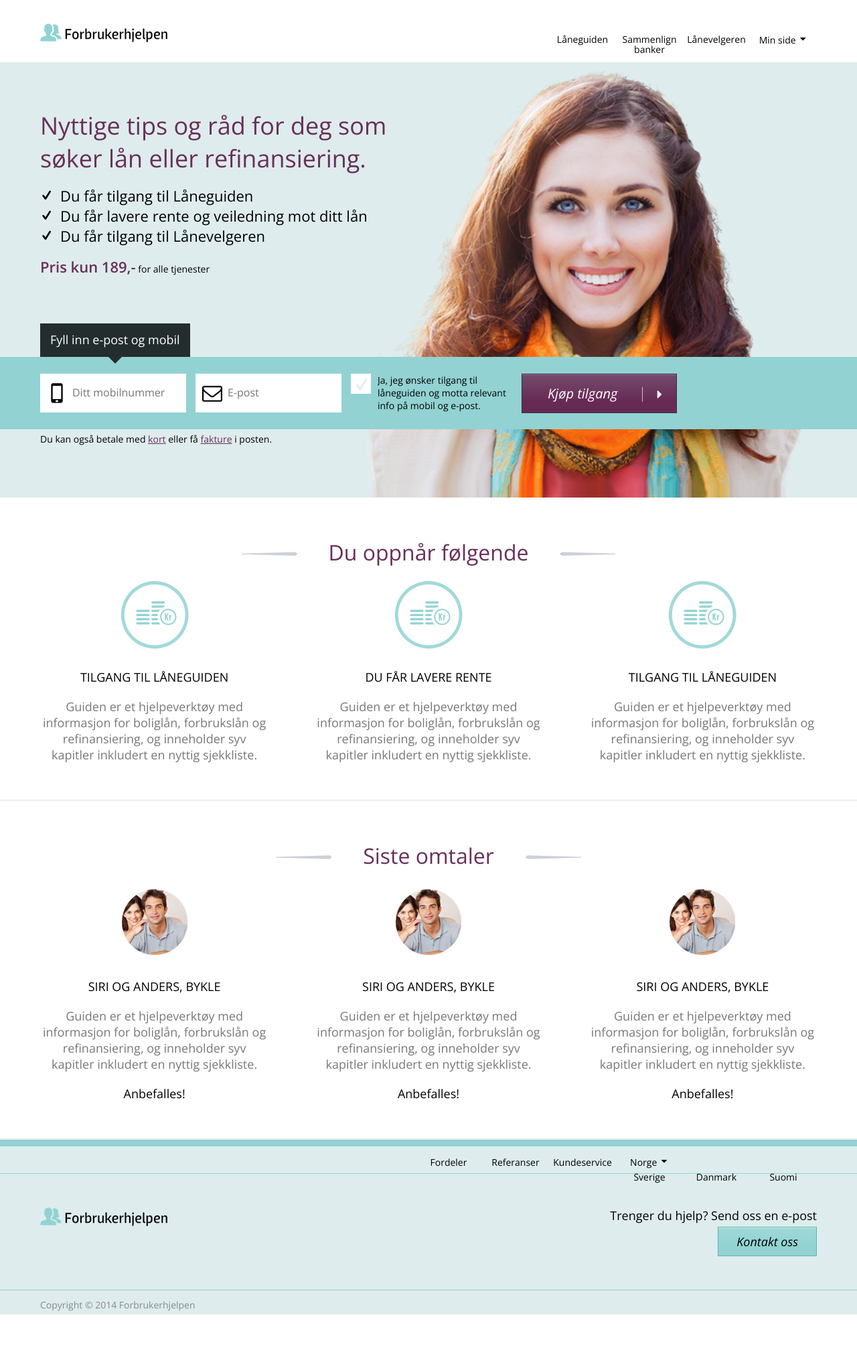
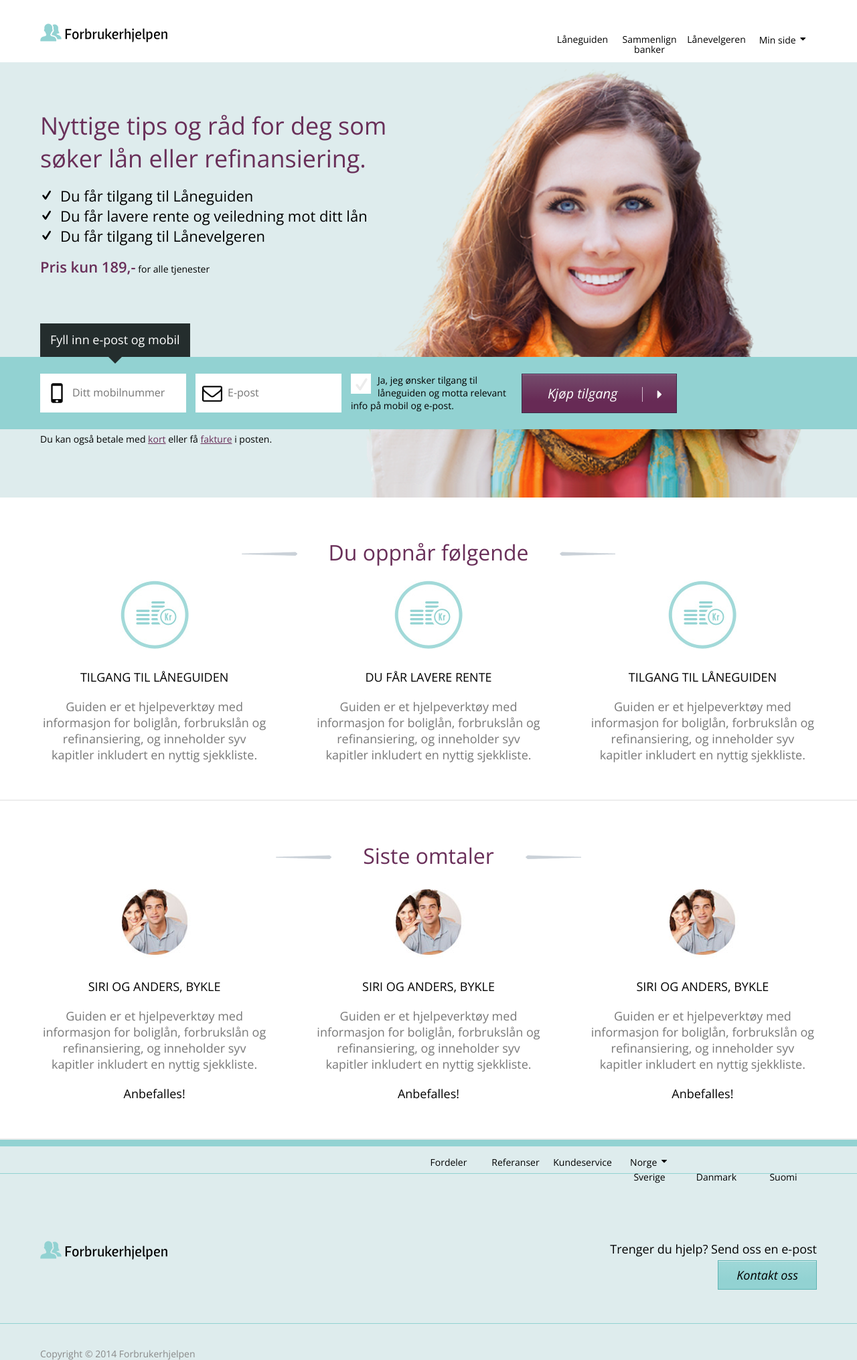
Before and after one commit to front/forbrukerhjelpen-static, a Jekyll site: the page built from index.html, in a window 1280 px wide. Shown: the whole page at 67% size. Built offline with Jekyll 4.4.1, drawn with Linux system fonts in a browser that asks for light colours; nearby versions of some CDN libraries; before the commit the page ends 1963 px from its top, so only the background shows below that.

Commit message:
Updated some margins because of text modifications.

```diff
--- a/css/style.css
+++ b/css/style.css
@@ -894,14 +894,14 @@ a {
 /* line 18, ../sass/partials/module/partials/_footer.scss */
 .footer .padded-block > div {
   position: relative;
-  padding-top: 50px;
+  padding-top: 100px;
   padding-bottom: 30px;
 }
 @media (min-width: 720px) {
   /* line 16, ../sass/partials/module/partials/_footer.scss */
   .footer .padded-block {
     border-bottom: 1px solid #92d2d2;
-    margin-bottom: 36px;
+    margin-bottom: 54px;
   }
   /* line 26, ../sass/partials/module/partials/_footer.scss */
   .footer .padded-block > div {
@@ -943,7 +943,7 @@ a {
   /* line 47, ../sass/partials/module/partials/_footer.scss */
   .footer .copyright {
     top: auto;
-    bottom: -32px;
+    bottom: -55px;
     font-size: 0.875em;
   }
 }
@@ -998,7 +998,12 @@ a {
   outline: none;
 }
 
-/* line 47, ../sass/partials/module/partials/_forms.scss */
+/* line 46, ../sass/partials/module/partials/_forms.scss */
+.input-block-error {
+  background-color: #ffe1e1;
+}
+
+/* line 51, ../sass/partials/module/partials/_forms.scss */
 .form-block .arrow-box {
   position: absolute;
   z-index: 4;
@@ -1008,7 +1013,7 @@ a {
   margin-left: -85%;
 }
 @media (min-width: 720px) {
-  /* line 47, ../sass/partials/module/partials/_forms.scss */
+  /* line 51, ../sass/partials/module/partials/_forms.scss */
   .form-block .arrow-box {
     float: left;
     width: auto;
@@ -1016,7 +1021,7 @@ a {
     margin-left: 0;
   }
 }
-/* line 61, ../sass/partials/module/partials/_forms.scss */
+/* line 65, ../sass/partials/module/partials/_forms.scss */
 .form-block .extra-info {
   margin-left: -20px;
   margin-right: -20px;
@@ -1028,7 +1033,7 @@ a {
   font-size: 0.875em;
 }
 @media (min-width: 960px) {
-  /* line 61, ../sass/partials/module/partials/_forms.scss */
+  /* line 65, ../sass/partials/module/partials/_forms.scss */
   .form-block .extra-info {
     position: absolute;
     bottom: -50px;
@@ -1036,18 +1041,18 @@ a {
   }
 }
 
-/* line 75, ../sass/partials/module/partials/_forms.scss */
+/* line 79, ../sass/partials/module/partials/_forms.scss */
 .subscribe-form {
   padding-top: 25px;
   padding-bottom: 15px;
 }
-/* line 78, ../sass/partials/module/partials/_forms.scss */
+/* line 82, ../sass/partials/module/partials/_forms.scss */
 .subscribe-form div {
   position: relative;
   margin-bottom: 5px;
 }
 @media (min-width: 720px) {
-  /* line 78, ../sass/partials/module/partials/_forms.scss */
+  /* line 82, ../sass/partials/module/partials/_forms.scss */
   .subscribe-form div {
     float: left;
     height: 58px;
@@ -1057,57 +1062,57 @@ a {
   }
 }
 @media (min-width: 960px) {
-  /* line 78, ../sass/partials/module/partials/_forms.scss */
+  /* line 82, ../sass/partials/module/partials/_forms.scss */
   .subscribe-form div {
     width: 23%;
     margin-right: 2%;
   }
 }
 @media (min-width: 1160px) {
-  /* line 78, ../sass/partials/module/partials/_forms.scss */
+  /* line 82, ../sass/partials/module/partials/_forms.scss */
   .subscribe-form div {
     width: 20%;
     margin-right: 2%;
   }
 }
-/* line 96, ../sass/partials/module/partials/_forms.scss */
+/* line 100, ../sass/partials/module/partials/_forms.scss */
 .subscribe-form div.large {
   margin-right: 0;
   height: 121px;
 }
 @media (min-width: 960px) {
-  /* line 96, ../sass/partials/module/partials/_forms.scss */
+  /* line 100, ../sass/partials/module/partials/_forms.scss */
   .subscribe-form div.large {
     width: 50%;
     height: 58px;
   }
 }
 @media (min-width: 1160px) {
-  /* line 96, ../sass/partials/module/partials/_forms.scss */
+  /* line 100, ../sass/partials/module/partials/_forms.scss */
   .subscribe-form div.large {
     width: 40%;
   }
 }
-/* line 106, ../sass/partials/module/partials/_forms.scss */
+/* line 110, ../sass/partials/module/partials/_forms.scss */
 .subscribe-form div.large div {
   margin-bottom: 5px;
 }
 @media (min-width: 720px) {
-  /* line 106, ../sass/partials/module/partials/_forms.scss */
+  /* line 110, ../sass/partials/module/partials/_forms.scss */
   .subscribe-form div.large div {
     width: 95%;
     margin-right: 5%;
   }
 }
 @media (min-width: 960px) {
-  /* line 106, ../sass/partials/module/partials/_forms.scss */
+  /* line 110, ../sass/partials/module/partials/_forms.scss */
   .subscribe-form div.large div {
     width: 47%;
     margin-right: 3%;
     margin-bottom: 10px;
   }
 }
-/* line 119, ../sass/partials/module/partials/_forms.scss */
+/* line 123, ../sass/partials/module/partials/_forms.scss */
 .subscribe-form div.small {
   float: left;
   background-color: #fff;
@@ -1116,14 +1121,14 @@ a {
   margin-right: 10px;
   margin-bottom: 0;
 }
-/* line 128, ../sass/partials/module/partials/_forms.scss */
+/* line 132, ../sass/partials/module/partials/_forms.scss */
 .subscribe-form input[type="checkbox"] {
   visibility: hidden;
   display: block;
   margin: 2px 3px;
   cursor: pointer;
 }
-/* line 133, ../sass/partials/module/partials/_forms.scss */
+/* line 137, ../sass/partials/module/partials/_forms.scss */
 .subscribe-form input[type="checkbox"]:before {
   visibility: visible;
   font-family: "forbrukerhjelpen";
@@ -1131,25 +1136,24 @@ a {
   font-size: 26px;
   opacity: 0.07;
 }
-/* line 140, ../sass/partials/module/partials/_forms.scss */
+/* line 144, ../sass/partials/module/partials/_forms.scss */
 .subscribe-form input[type="checkbox"]:checked:before {
   opacity: 1.0;
 }
-/* line 144, ../sass/partials/module/partials/_forms.scss */
+/* line 148, ../sass/partials/module/partials/_forms.scss */
 .subscribe-form label {
   display: block;
-  overflow: hidden;
   font-size: 0.875em;
   cursor: pointer;
 }
 
-/* line 153, ../sass/partials/module/partials/_forms.scss */
+/* line 156, ../sass/partials/module/partials/_forms.scss */
 form.styled input[type="checkbox"], form.styled input[type="radio"] {
   display: inline-block;
   visibility: hidden;
   cursor: pointer;
 }
-/* line 157, ../sass/partials/module/partials/_forms.scss */
+/* line 160, ../sass/partials/module/partials/_forms.scss */
 form.styled input[type="checkbox"]:before, form.styled input[type="radio"]:before {
   visibility: visible;
   display: block;
@@ -1158,23 +1162,23 @@ form.styled input[type="checkbox"]:before, form.styled input[type="radio"]:befor
   font-size: 20px;
   font-family: "forbrukerhjelpen";
 }
-/* line 167, ../sass/partials/module/partials/_forms.scss */
+/* line 170, ../sass/partials/module/partials/_forms.scss */
 form.styled input[type="checkbox"]:before {
   content: "l";
 }
-/* line 170, ../sass/partials/module/partials/_forms.scss */
+/* line 173, ../sass/partials/module/partials/_forms.scss */
 form.styled input[type="checkbox"]:checked:before {
   content: "m";
 }
-/* line 175, ../sass/partials/module/partials/_forms.scss */
+/* line 178, ../sass/partials/module/partials/_forms.scss */
 form.styled input[type="radio"]:before {
   content: "n";
 }
-/* line 178, ../sass/partials/module/partials/_forms.scss */
+/* line 181, ../sass/partials/module/partials/_forms.scss */
 form.styled input[type="radio"]:checked:before {
   content: "o";
 }
-/* line 182, ../sass/partials/module/partials/_forms.scss */
+/* line 185, ../sass/partials/module/partials/_forms.scss */
 form.styled input[type="checkbox"] + label, form.styled input[type="radio"] + label {
   display: inline-block;
   cursor: pointer;
@@ -1183,59 +1187,59 @@ form.styled input[type="checkbox"] + label, form.styled input[type="radio"] + la
 }
 
 @media (min-width: 720px) {
-  /* line 191, ../sass/partials/module/partials/_forms.scss */
+  /* line 194, ../sass/partials/module/partials/_forms.scss */
   .loan-form-table {
     border-bottom: 1px solid #d5d5d5;
   }
 }
 @media (min-width: 720px) {
-  /* line 197, ../sass/partials/module/partials/_forms.scss */
+  /* line 200, ../sass/partials/module/partials/_forms.scss */
   .loan-form-table > div {
     float: left;
     width: 25%;
   }
 }
 @media (min-width: 960px) {
-  /* line 197, ../sass/partials/module/partials/_forms.scss */
+  /* line 200, ../sass/partials/module/partials/_forms.scss */
   .loan-form-table > div {
     width: 20%;
   }
-  /* line 204, ../sass/partials/module/partials/_forms.scss */
+  /* line 207, ../sass/partials/module/partials/_forms.scss */
   .loan-form-table > div.double {
     width: 40%;
   }
 }
-/* line 208, ../sass/partials/module/partials/_forms.scss */
+/* line 211, ../sass/partials/module/partials/_forms.scss */
 .loan-form-table > div div {
   padding: 12px 0 12px 12px;
   font-size: 1.0625em;
 }
-/* line 212, ../sass/partials/module/partials/_forms.scss */
+/* line 215, ../sass/partials/module/partials/_forms.scss */
 .loan-form-table > div .input-group {
   padding: 0px;
 }
 @media (min-width: 0) and (max-width: 479px) {
-  /* line 212, ../sass/partials/module/partials/_forms.scss */
+  /* line 215, ../sass/partials/module/partials/_forms.scss */
   .loan-form-table > div .input-group {
     font-size: 0.8125em;
     padding: 1px 0;
   }
 }
 @media (min-width: 960px) {
-  /* line 219, ../sass/partials/module/partials/_forms.scss */
+  /* line 222, ../sass/partials/module/partials/_forms.scss */
   .loan-form-table > div.double .input-group {
     width: 50%;
     float: left;
   }
 }
 @media (min-width: 0) and (max-width: 719px) {
-  /* line 219, ../sass/partials/module/partials/_forms.scss */
+  /* line 222, ../sass/partials/module/partials/_forms.scss */
   .loan-form-table > div.double .input-group {
     width: 50%;
     float: left;
   }
 }
-/* line 230, ../sass/partials/module/partials/_forms.scss */
+/* line 233, ../sass/partials/module/partials/_forms.scss */
 .loan-form-table header {
   padding: 12px;
   background-color: #ededed;
@@ -1245,7 +1249,7 @@ form.styled input[type="checkbox"] + label, form.styled input[type="radio"] + la
   font-weight: 600;
 }
 @media (min-width: 720px) {
-  /* line 230, ../sass/partials/module/partials/_forms.scss */
+  /* line 233, ../sass/partials/module/partials/_forms.scss */
   .loan-form-table header {
     font-size: 0.875em;
     font-weight: 300;
--- a/sass/partials/module/partials/_footer.scss
+++ b/sass/partials/module/partials/_footer.scss
@@ -17,12 +17,12 @@
     border-top: 1px solid $color-blue;
     &> div {
       position: relative;
-      padding-top: 50px;
+      padding-top: 100px;
       padding-bottom: 30px;
     }
     @include breakpoint($break-small) {
       border-bottom: 1px solid $color-blue;
-      margin-bottom: 36px;
+      margin-bottom: 54px;
       &> div {
         padding-bottom: 50px;
       }
@@ -51,7 +51,7 @@
     color: darken($color-grey,30);
     @include breakpoint($break-small) {
       top: auto;
-      bottom: -32px;
+      bottom: -55px;
       font-size: em(14,16);
     }
   }
--- a/sass/partials/module/partials/_forms.scss
+++ b/sass/partials/module/partials/_forms.scss
@@ -41,6 +41,10 @@
       outline: none;
     }
   }
+}
+
+.input-block-error {
+  background-color: #ffe1e1;
 }
 
 .form-block {
@@ -143,7 +147,6 @@
   }
   label {
     display: block;
-    overflow: hidden;
     font-size: em(14,16);
     cursor: pointer;
   }
```
